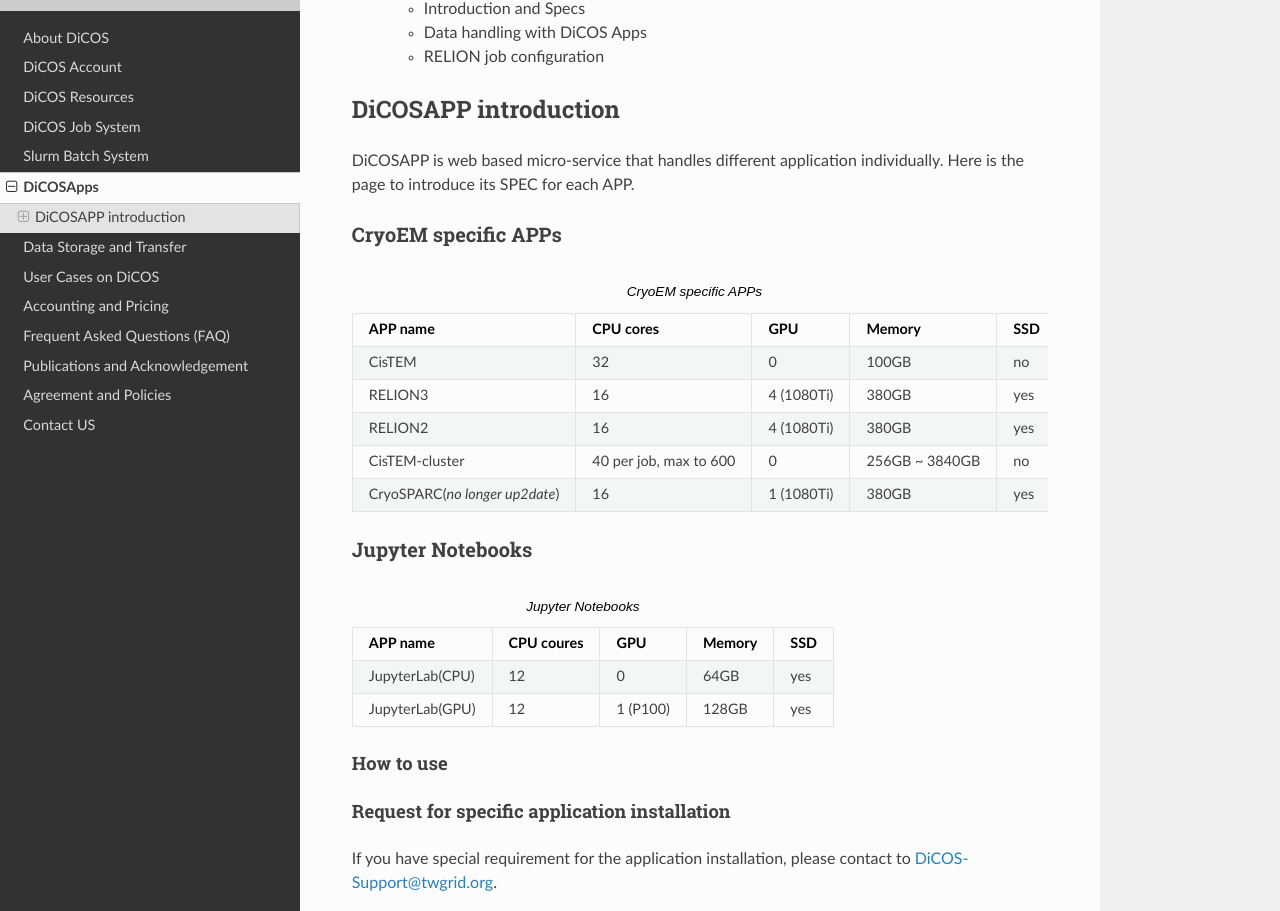
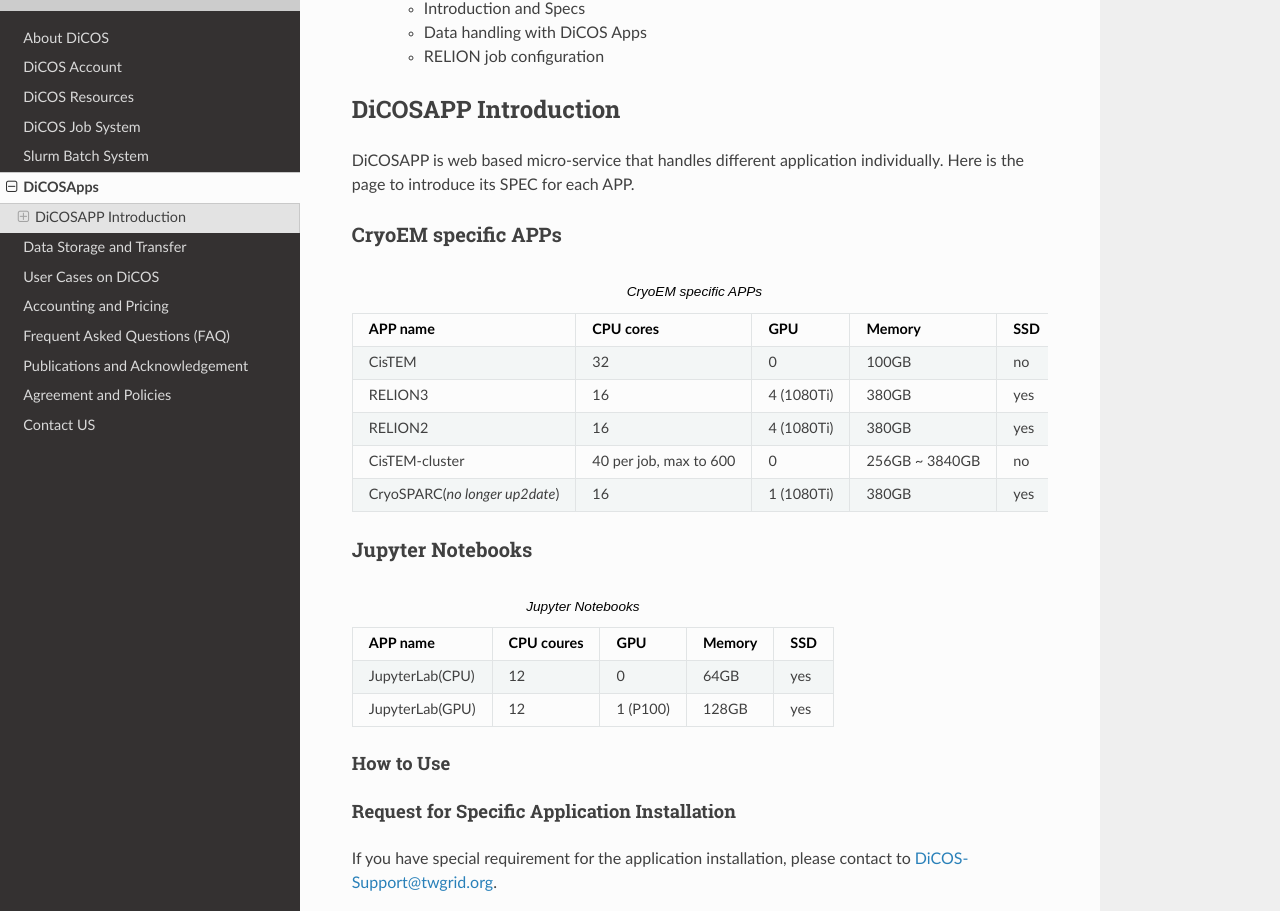
Before and after one commit to ASGCOPS/dicos_document, a Sphinx documentation site: the page built from docs/source/dicosapp.rst, in a window 1280 px wide and 1283 px high. Shown: the part 199-1110 px from the top of the window. Built offline with Sphinx 7.4.7 and the Read the Docs theme 2.0.0, drawn with Linux system fonts in a browser that asks for light colours.

```diff
--- a/docs/source/dicosapp.rst
+++ b/docs/source/dicosapp.rst
@@ -9,7 +9,7 @@ DiCOSApps
    - :doc:`RELION job configuration<dicos/dicosapp_faq/relion_job_configuration>`
 
 ======================
-DiCOSAPP introduction
+DiCOSAPP Introduction
 ======================
 
 DiCOSAPP is web based micro-service that handles different application individually. Here is the page to introduce its SPEC for each APP.
@@ -75,10 +75,10 @@ Jupyter Notebooks
      - 128GB
      - yes
 
-How to use
+How to Use
 ^^^^^^^^^^^^^^^^^^^^^^^^^^^
 
-Request for specific application installation
+Request for Specific Application Installation
 ^^^^^^^^^^^^^^^^^^^^^^^^^^^^^^^^^^^^^^^^^^^^^^^
 
 If you have special requirement for the application installation, please contact to DiCOS-Support@twgrid.org.
--- a/docs/source/slurm_job_submission.rst
+++ b/docs/source/slurm_job_submission.rst
@@ -273,7 +273,7 @@ Slurm Tutorials
 * :doc:`Tutorial<slurm_job_submission/slurm_docs>`
 
 -------------------------------------------
-Request for specific software installation
+Request for Specific Software Installation
 -------------------------------------------
 
 If you have special requirement for the software installation, please contact to DiCOS-Support@twgrid.org.
```
